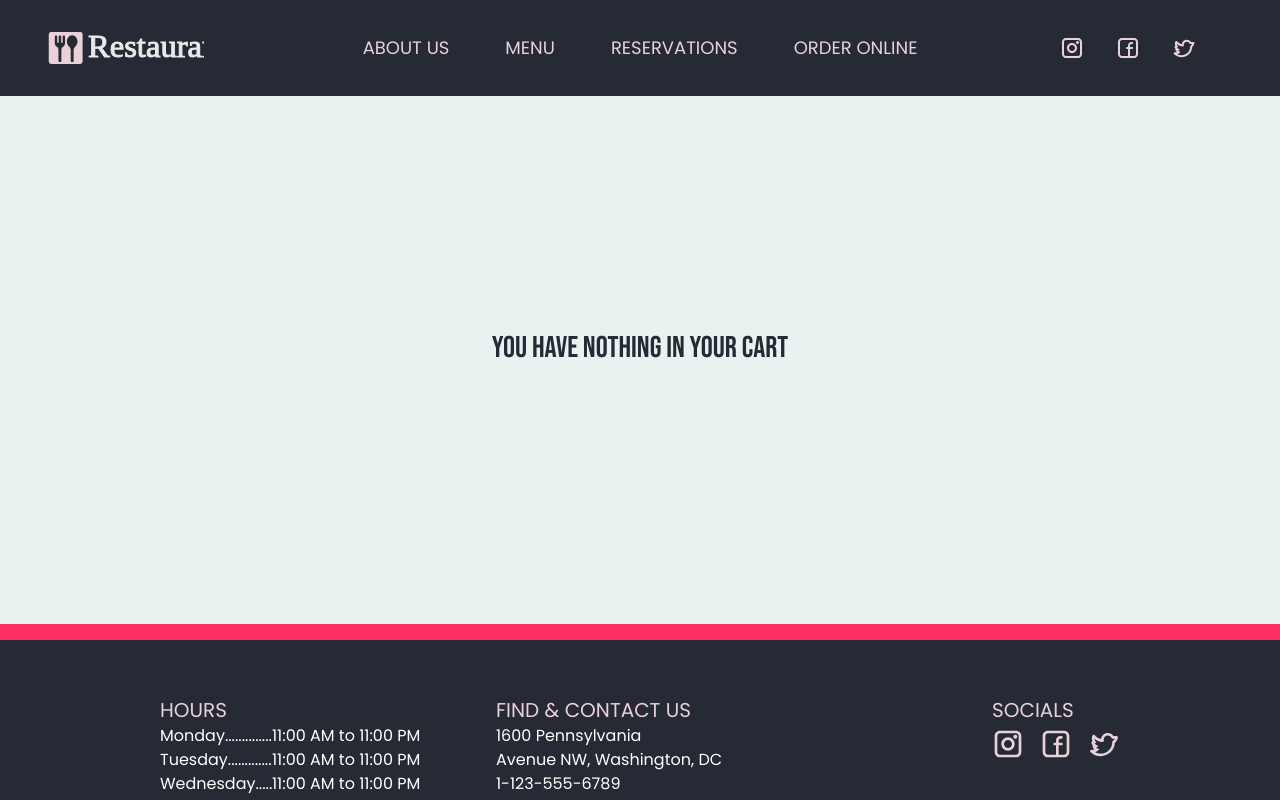
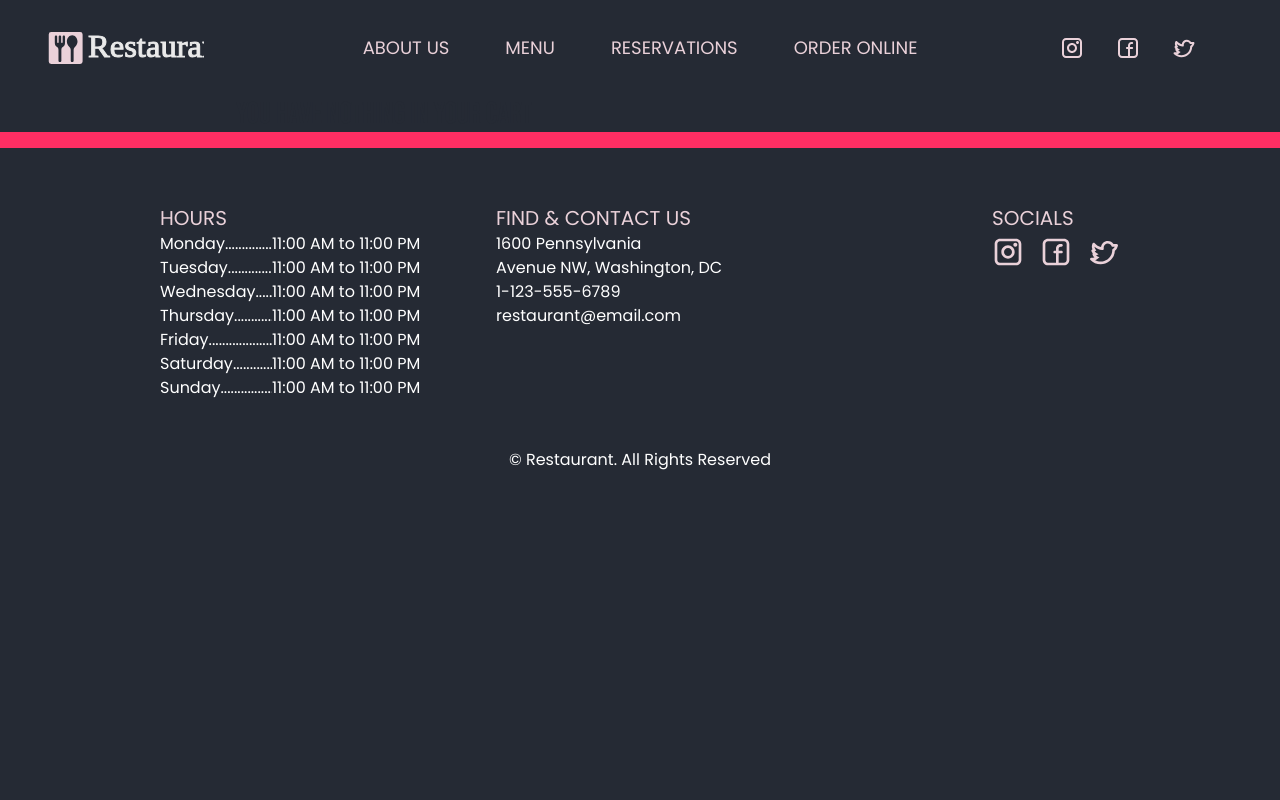
Before and after one commit to THallerJ/restaurant-next, a Next.js app: page /order/submit in a window 1280 px wide. Built offline with nearby package versions, Linux system fonts and the light colour scheme.

Commit message:
made more progress on group layouts

```diff
--- a/src/app/order/(header)/layout.tsx
+++ b/src/app/order/(header)/layout.tsx
@@ -2,9 +2,9 @@ import OrderHeader from "../components/order_header/OrderHeader";
 
 const layout = ({ children }: { children: React.ReactNode }) => {
   return (
-    <div>
+    <div className="flex flex-col items-center bg-offwhite pb-8 pt-2 xsm:min-h-[66%]">
       <OrderHeader />
-      {children}
+      <div className="page-scale flex flex-1 flex-col py-8">{children}</div>
     </div>
   );
 };
--- a/src/app/order/(no_header)/layout.tsx
+++ b/src/app/order/(no_header)/layout.tsx
@@ -0,0 +1,5 @@
+const layout = ({ children }: { children: React.ReactNode }) => {
+  return <div className="page-scale">{children}</div>;
+};
+
+export default layout;
--- a/src/app/order/submit/components/Submit.tsx
+++ b/src/app/order/(no_header)/submit/components/Submit.tsx
@@ -1,7 +1,7 @@
 "use client";
 import YourOrder from "./your_order/YourOrder";
 import YourInformation from "./YourInformation";
-import { useOrder } from "../../contexts/order_context/OrderContext";
+import { useOrder } from "../../../contexts/order_context/OrderContext";
 
 const Submit = ({ children }: { children: React.ReactNode }) => {
   const { cartItems } = useOrder();
--- a/src/app/order/submit/components/your_order/YourOrder.tsx
+++ b/src/app/order/(no_header)/submit/components/your_order/YourOrder.tsx
@@ -1,8 +1,8 @@
 "use client";
 import { ListDivider } from "@/components";
-import { useOrder } from "../../../contexts/order_context/OrderContext";
+import { useOrder } from "../../../../contexts/order_context/OrderContext";
 import DiscountCode from "./DiscountCode";
-import { cartItems } from "../../../types";
+import { cartItems } from "../../../../types";
 import {
   YourOrderContextProvider,
   useYourOrder,
--- a/src/app/order/submit/contexts/hooks/useDiscount.tsx
+++ b/src/app/order/(no_header)/submit/contexts/hooks/useDiscount.tsx
@@ -1,6 +1,6 @@
 import { useState, useEffect } from "react";
 import { cartItems } from "@/app/order/types";
-import { useOrder } from "../../../contexts/order_context/OrderContext";
+import { useOrder } from "../../../../contexts/order_context/OrderContext";
 import { getDiscountPercent, roundNum } from "@/app/order/utils";
 import { useNotify } from "@/hooks";
 
--- a/src/app/order/components/LayoutWrapper.tsx
+++ /dev/null
@@ -1,8 +0,0 @@
-"use client";
-import { OrderContextProvider } from "../contexts/order_context/OrderContext";
-
-const LayoutWrapper = ({ children }: { children: React.ReactNode }) => {
-  return <OrderContextProvider>{children}</OrderContextProvider>;
-};
-
-export default LayoutWrapper;
--- a/src/app/order/layout.tsx
+++ b/src/app/order/layout.tsx
@@ -1,13 +1,10 @@
-import LayoutWrapper from "./components/LayoutWrapper";
 import { OrderContextProvider } from "./contexts/order_context/OrderContext";
 
 const layout = ({ children }: { children: React.ReactNode }) => {
   return (
-    <div className="flex  flex-col items-center bg-offwhite pb-8 pt-2 xsm:min-h-[66%]">
-      <OrderContextProvider>
-        <div className="page-scale flex flex-1 flex-col py-8">{children}</div>
-      </OrderContextProvider>
-    </div>
+    <OrderContextProvider>
+      <div className="">{children}</div>
+    </OrderContextProvider>
   );
 };
 
```
Also changed, not shown: src/app/order/(no_header)/submit/components/YourInformation.tsx (renamed from src/app/order/submit/components/YourInformation.tsx), src/app/order/(no_header)/submit/components/your_order/DiscountCode.tsx (renamed from src/app/order/submit/components/your_order/DiscountCode.tsx), src/app/order/(no_header)/submit/components/your_order/DiscountMessage.tsx (renamed from src/app/order/submit/components/your_order/DiscountMessage.tsx), src/app/order/(no_header)/submit/contexts/YourOrderContext.tsx (renamed from src/app/order/submit/contexts/YourOrderContext.tsx), src/app/order/(no_header)/submit/page.tsx (renamed from src/app/order/submit/page.tsx).
